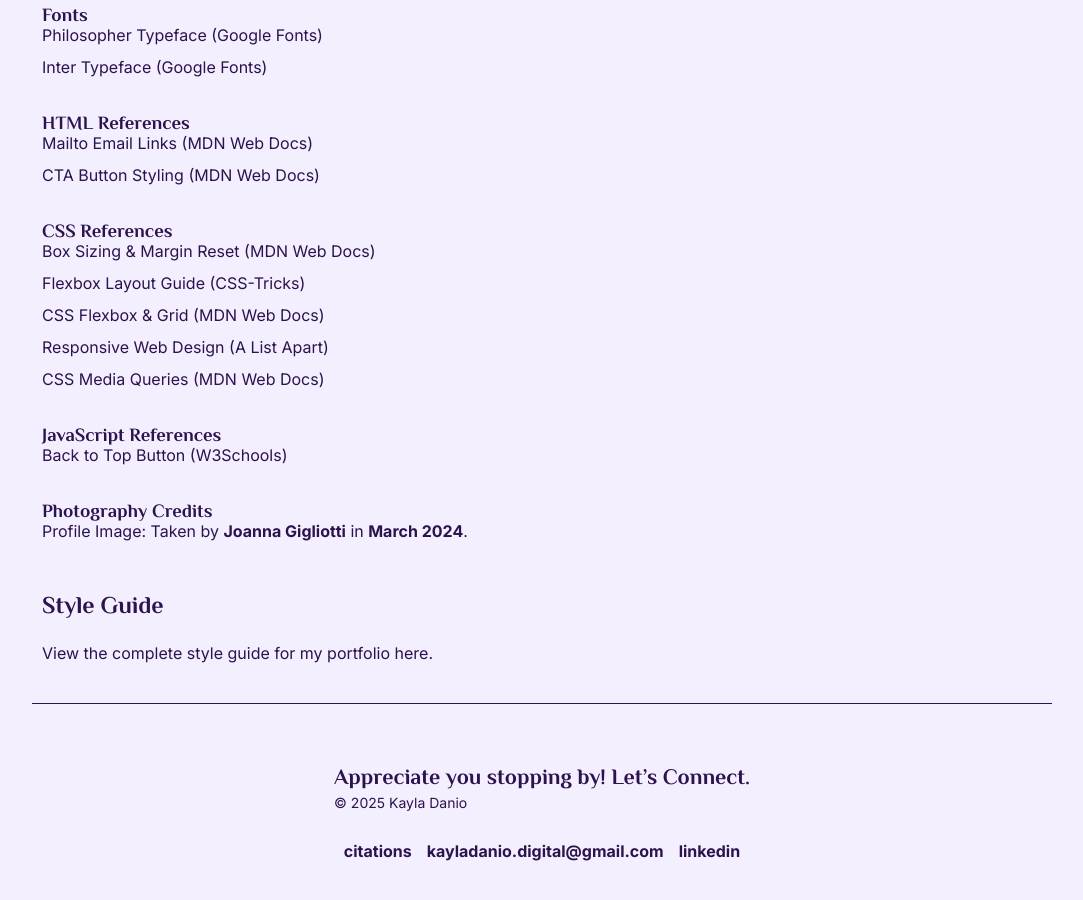
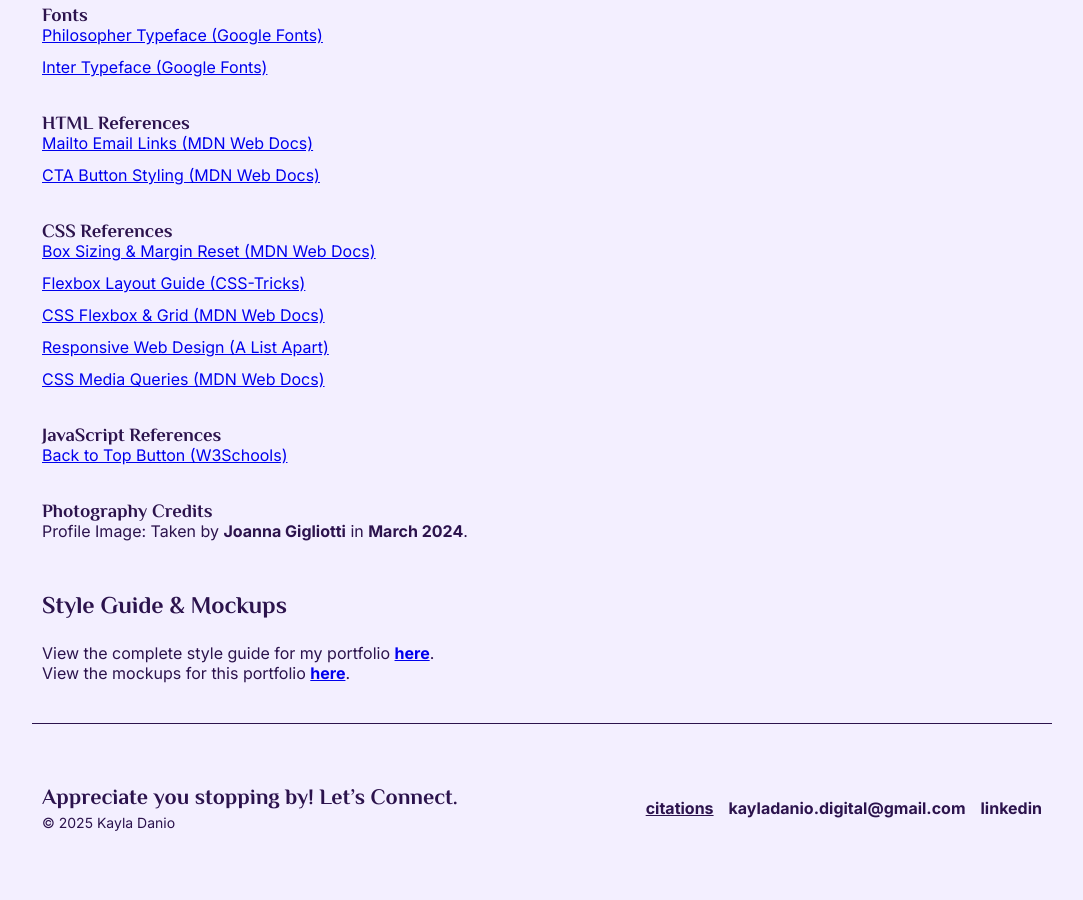
Before and after one commit to d-a-n-i-o/d-a-n-i-o, a plain HTML site: page citations.html in a window 1280 px wide. Shown: the part 820-1720 px from the top of the page, without its empty margins (98-1181 px from the left). Drawn offline with Linux system fonts and the light colour scheme.

Commit message:
citations update and footer update

```diff
--- a/citations.html
+++ b/citations.html
@@ -88,8 +88,9 @@
             <p class="citation-text">Profile Image: Taken by <strong>Joanna Gigliotti</strong> in <strong>March 2024</strong>.</p>
         </article>
 
-        <h2 class="citations-heading">Style Guide</h2>
-        <p class="citation-text">View the complete style guide for my portfolio <a href="img/styleguide-portfolio.jpg" class="style-guide-link">here</a>.</p>
+        <h2 class="citations-heading">Style Guide & Mockups</h2>
+        <p class="citation-text">View the complete style guide for my portfolio <a href="img/styleguide-and-sitemap.jpg" class="style-guide-link"><b>here</b></a>.</p>
+        <p class="citation-text">View the mockups for this portfolio <a href="img/mockups-portfolio.jpg" class="style-guide-link"><b>here</b></a>.</p>
     </section>
 
     <!-- Divider -->
--- a/css/main.css
+++ b/css/main.css
@@ -57,47 +57,28 @@ nav ul {
 /* Navigation Links */ /* Navigation Styling (Source: Mozilla MDN - CSS Navigation Links)
 https://developer.mozilla.org/en-US/docs/Web/CSS/:hover
 /*
-Button Styling (Source: Mozilla MDN - Styling Buttons with CSS)
-https://developer.mozilla.org/en-US/docs/Web/CSS/CSS_Buttons
-*/
-
 /* Default Navigation Links - No Underline */
-nav ul li a {
+/* Navigation Styling (Source: Mozilla MDN - CSS Navigation Links)
+   https://developer.mozilla.org/en-US/docs/Web/CSS/:hover */
+   nav ul li a {
     text-decoration: none;
     color: #2c134d;
     font-weight: bold;
 }
 
-/* Ensure visited links remain the same color */
-nav ul li a:visited {
-    color: #2c134d;
-    text-decoration: none;
-}
-
-/* Adds underline on hover */
-nav ul li a:hover {
+/* Adds underline on hover and when active */
+nav ul li a:hover,
+nav ul li a.active {
     text-decoration: underline;
 }
 
-nav ul li a.active {
-    text-decoration: underline;
-    font-weight: bold;
+/* Ensure visited links remain the same color */
+/* (Source: Mozilla MDN - CSS Links) */
+/* https://developer.mozilla.org/en-US/docs/Web/CSS/:link */
+nav ul li a:visited {
     color: #2c134d;
 }
 
-nav ul li a.active:visited {
-    color: #2c134d;
-    text-decoration: underline;
-}
-
-/* Ensures all links do not inherit unwanted browser styling */
-/* (Source: Mozilla MDN - CSS Links) */
-/* https://developer.mozilla.org/en-US/docs/Web/CSS/:link */
-
-a {
-    text-decoration: none !important;
-    color: inherit;
-}
 /* ========== HERO SECTION ========== */
 .hero {
     max-width: 1000px;
@@ -119,7 +100,7 @@ a {
     max-width: 600px; /* Keeps text compact */
 }
 
-/* ========== BUTTON ========== */
+/* ========== BUTTON  styling source: https://www.w3schools.com/css/css3_buttons.asp ==========  */
 .button {
     display: inline-block;
     padding: 10px 15px;
@@ -340,7 +321,7 @@ https://css-tricks.com/a-complete-guide-to-css-media-queries/  */
 
     /* Footer aligns correctly */
     footer {
-        flex-direction: column;
+    /*  flex-direction: column;*/
         align-items: center;
         text-align: center;
         gap: 30px;
```
Also changed, not shown: img/mockups-portfolio.jpg (added), img/styleguide-and-sitemap.jpg (added).
